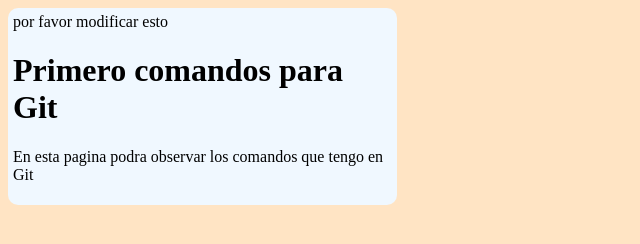
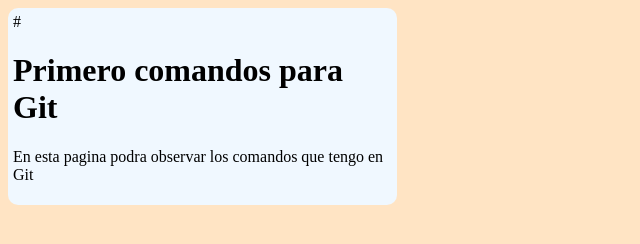
Before and after one commit to g4mess/hyperblog, a plain HTML site: page index.html in a window 1280 px wide. Shown: the whole page, without its empty margins (0-640 px from the left). Drawn offline with Linux system fonts and the light colour scheme.

Commit message:
ultimas modificacion

```diff
--- a/index.html
+++ b/index.html
@@ -9,7 +9,7 @@
 </head>
 <body>
     <div class="body">
-        <div>por favor modificar esto</div>
+        <div>#</div>
         <h1>Primero comandos para Git</h1>
         <p>En esta pagina podra observar los comandos que tengo en Git</p>
     </div>
```
